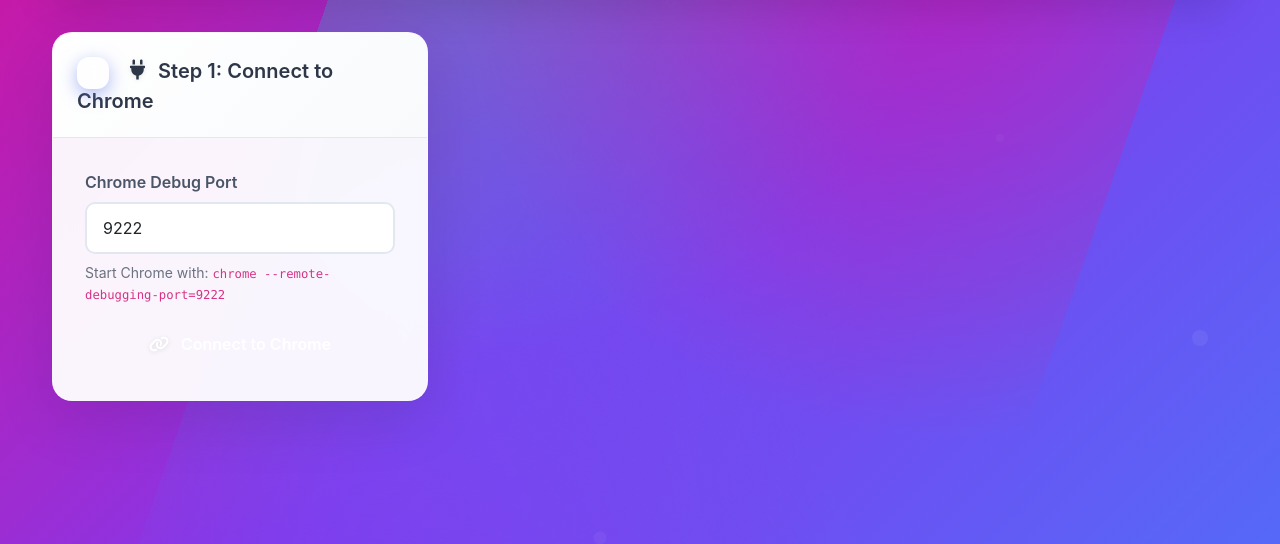
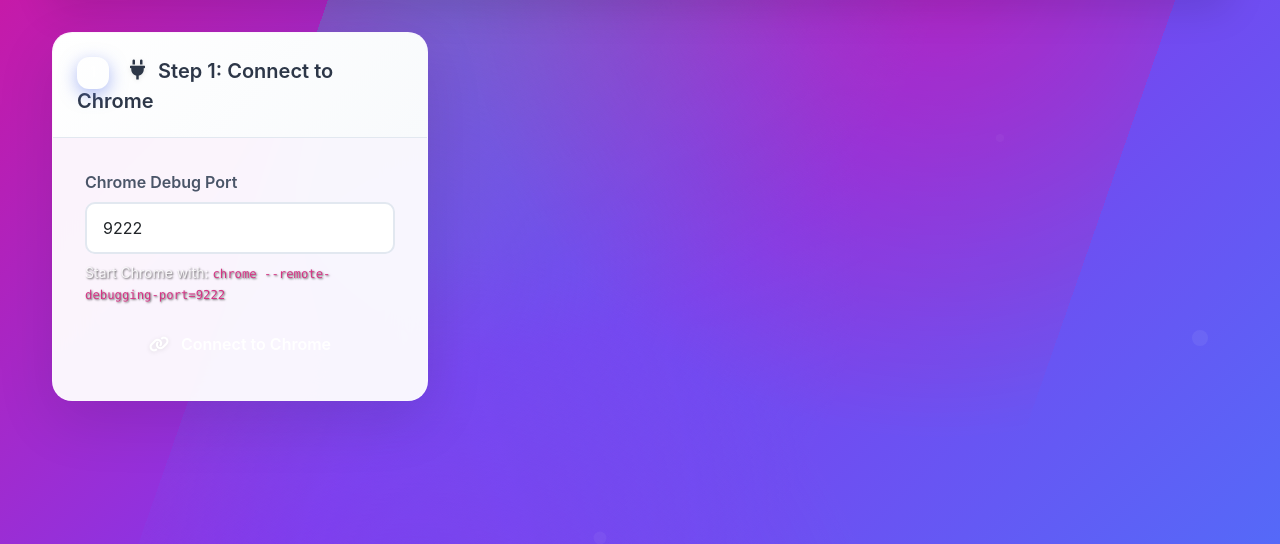
Before and after one commit to ashleighcodess/Leadliftr, a Flask app: page / in a window 1280 px wide. Shown: the part 62-606 px from the top of the page. Run offline with Flask 3, Linux system fonts and the light colour scheme; some libraries are stand-ins or nearby versions.

Commit message:
Improve the readability of text throughout the entire user interface
Adjusts form text color and adds text shadows for improved legibility in style.css.

Replit-Commit-Author: Agent
Replit-Commit-Session-Id: 72e68ea3-9b9c-42d6-bf71-49370e48d499
Replit-Commit-Screenshot-Url: https://storage.googleapis.com/screenshot-production-us-central1/b1c5c53a-c104-4257-8141-a9a8c1face0a/72e68ea3-9b9c-42d6-bf71-49370e48d499/0D2mlFu

```diff
--- a/static/style.css
+++ b/static/style.css
@@ -922,9 +922,10 @@ body::after {
 
 /* Form Text Styling */
 .form-text {
-    color: #6b7280;
+    color: rgba(255, 255, 255, 0.85);
     font-size: 0.875rem;
     margin-top: 0.5rem;
+    text-shadow: 1px 1px 2px rgba(0, 0, 0, 0.6);
 }
 
 /* Icon Enhancements */
@@ -1502,6 +1503,12 @@ body.light-mode .trendy-tip {
     background: rgba(0, 0, 0, 0.1);
     color: #1a1a1a !important;
     border: 1px solid rgba(0, 0, 0, 0.2);
+    text-shadow: 1px 1px 2px rgba(255, 255, 255, 0.8);
+}
+
+body.light-mode .form-text {
+    color: #1a1a1a;
+    text-shadow: 1px 1px 2px rgba(255, 255, 255, 0.8);
 }
 
 body.light-mode .step-title {
```
